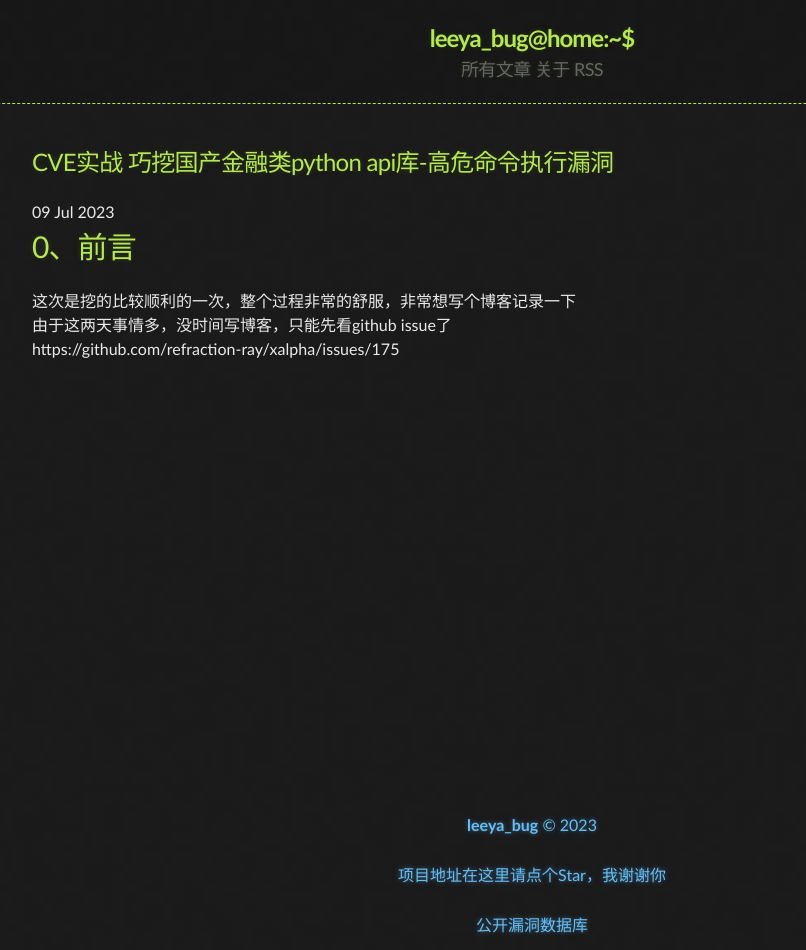
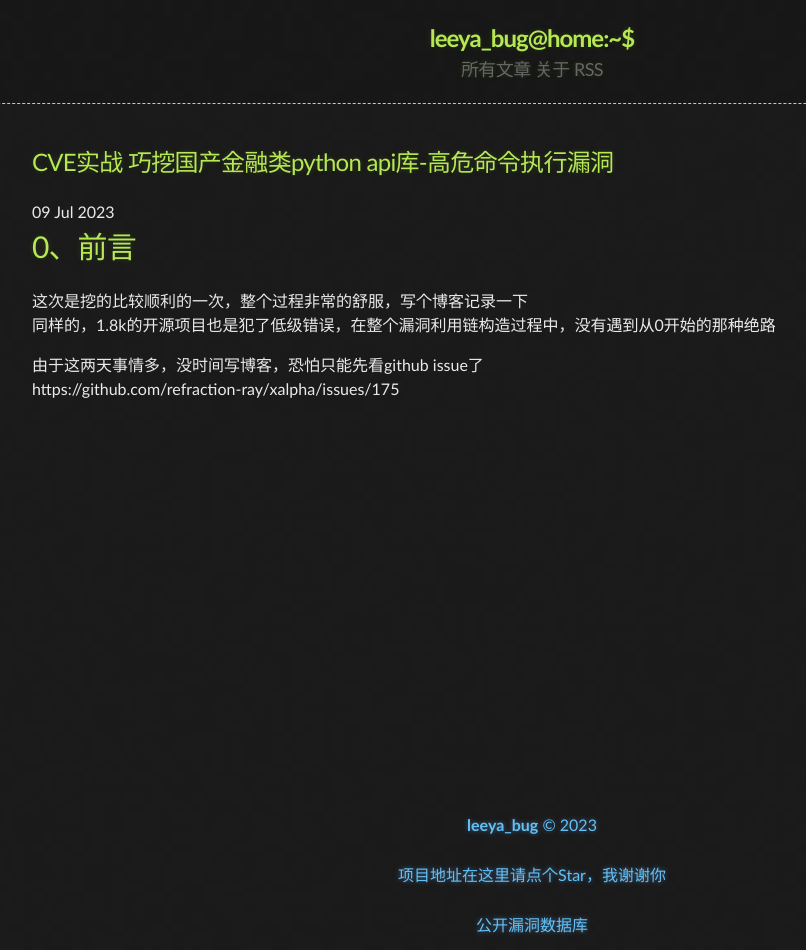
Before and after one commit to Leeyangee/leeyangee.github.io, a Jekyll site: the page built from _posts/2023-07-09-CVE实战 巧挖国产金融类python api库-高危命令执行漏洞.md, in a window 1280 px wide. Shown: the whole page, without its empty margins (108-914 px from the left). Built offline with Jekyll 4.4.1, drawn with Linux system fonts in a browser that asks for light colours.

Commit message:
Update 2023-07-09-CVE实战 巧挖国产金融类python api库-高危命令执行漏洞.md

```diff
--- a/_posts/2023-07-09-CVE实战 巧挖国产金融类python api库-高危命令执行漏洞.md
+++ b/_posts/2023-07-09-CVE实战 巧挖国产金融类python api库-高危命令执行漏洞.md
@@ -3,6 +3,8 @@ title: CVE实战 巧挖国产金融类python api库-高危命令执行漏洞
 published: true
 ---
 # [](#header-1)0、前言
-这次是挖的比较顺利的一次，整个过程非常的舒服，非常想写个博客记录一下
-由于这两天事情多，没时间写博客，只能先看github issue了
+这次是挖的比较顺利的一次，整个过程非常的舒服，写个博客记录一下
+同样的，1.8k的开源项目也是犯了低级错误，在整个漏洞利用链构造过程中，没有遇到从0开始的那种绝路
+
+由于这两天事情多，没时间写博客，恐怕只能先看github issue了
 https://github.com/refraction-ray/xalpha/issues/175
```
